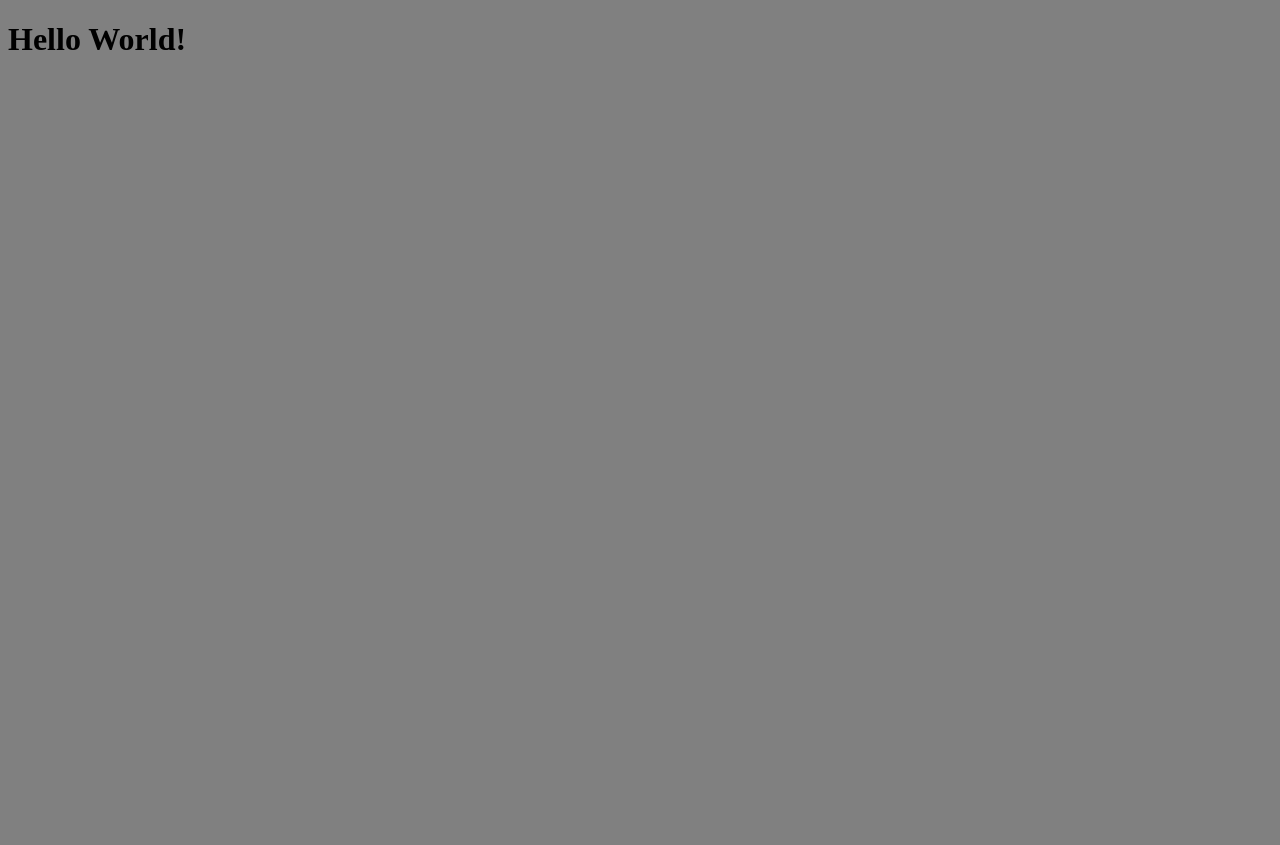
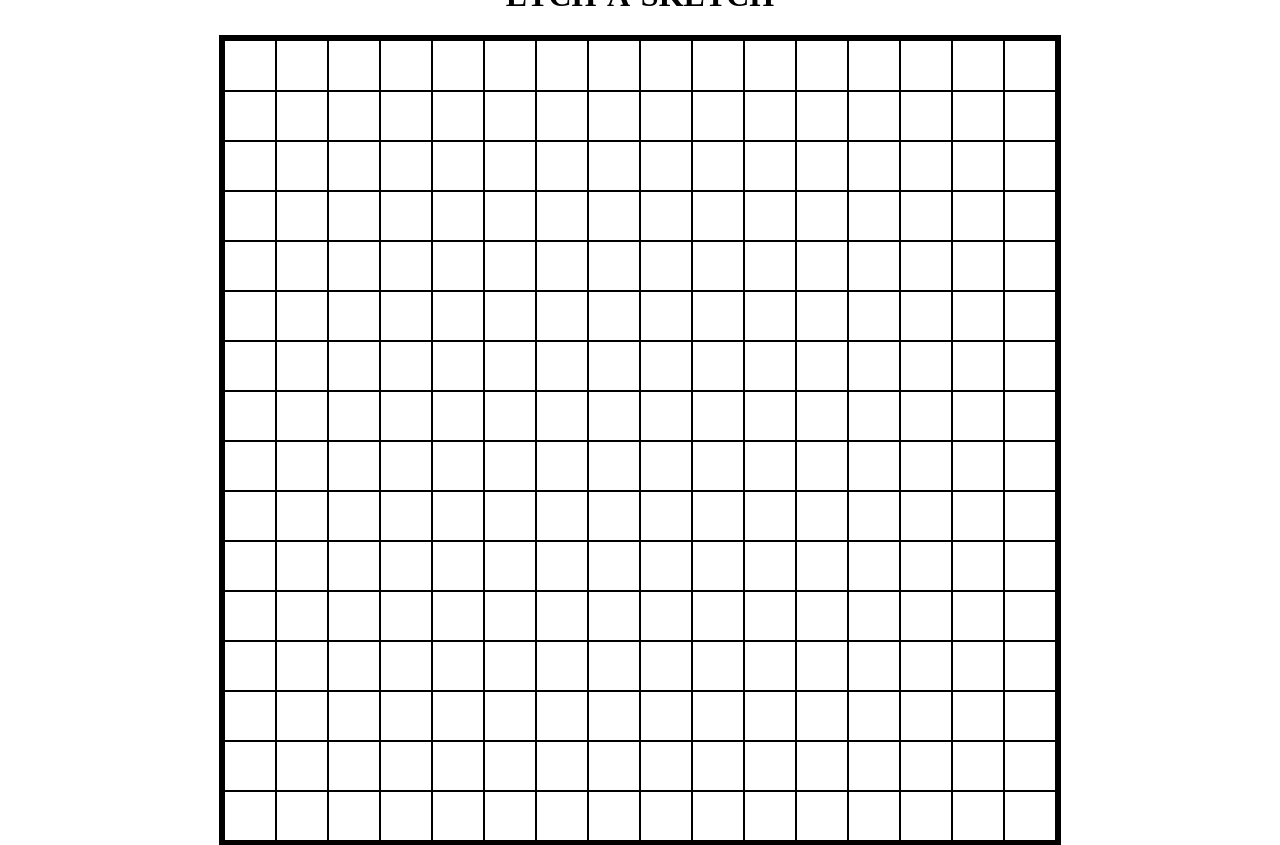
Before and after one commit to BDS-001/Etch-a-Sketch, a plain HTML site: page index.html in a window 1280 px wide. Before the commit the page ends 800 px from the top, so only its background shows below. Drawn offline with Linux system fonts and the light colour scheme.

Commit message:
created a grid of divs using javascript and CSS

```diff
--- a/etch-a-sketch.js
+++ b/etch-a-sketch.js
@@ -0,0 +1,13 @@
+const grid = document.querySelector('#grid')
+
+for (i=0;i<16;i++) {
+    const gridRow = document.createElement('div')
+    gridRow.className = 'row'
+
+    for (j=0;j<16;j++) {
+        const block = document.createElement('div')
+        block.className = 'block'
+        gridRow.appendChild(block)
+    }
+    grid.appendChild(gridRow)
+}
--- a/index.html
+++ b/index.html
@@ -4,10 +4,12 @@
     <meta charset="UTF-8">
     <title>My First Webpage</title>
     <link rel="stylesheet" href="./styles.css">
-    <script src="./etch-a-sketch.js"></script>
+    <script src="./etch-a-sketch.js" defer></script>
   </head>
 
   <body>
-    <h1>Hello World!</h1>
+    <h1>ETCH-A-SKETCH</h1>
+    <div id="grid">
+    </div>
   </body>
 </html>
--- a/styles.css
+++ b/styles.css
@@ -1,3 +1,28 @@
-* {
-    background-color: gray;
+body {
+    display: flex;
+    height: 100vh;
+    margin: 0;
+    padding: 0;
+    justify-content: center;
+    align-items: center;
+    flex-direction: column;
 }
+
+#grid {
+    border: 5px solid black;
+    display: flex;
+    flex-direction: column;
+
+}
+
+.row {
+    height: 50px;
+    display: flex;
+    justify-content: center;
+}
+
+.block {
+    width: 50px;
+    height: 50px;
+    border: 1px solid black;
+}
```
